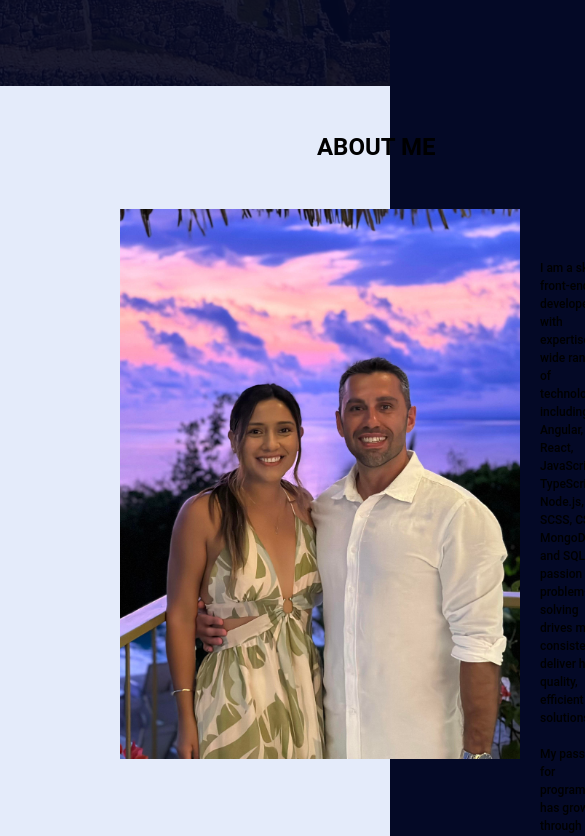
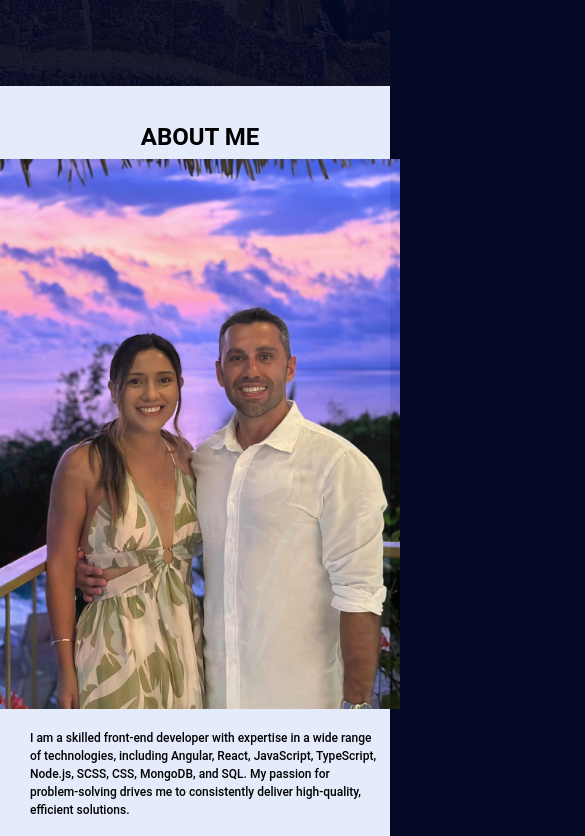
Before and after one commit to lancesparks/lancesparks.github.io, a React (Vite) app: page / in a window 390 px wide. Shown: the part 758-1594 px from the top of the page, 585 px wide, since content can reach past the window. Built offline with nearby package versions, Linux system fonts and the light colour scheme.

Commit message:
make more responsive

```diff
--- a/src/components/About/About.module.css
+++ b/src/components/About/About.module.css
@@ -1,7 +1,7 @@
 .about {
-  padding: 5rem 10rem;
+  /* padding: 5rem 10rem; */
   display: grid;
-
+  padding-top: 2rem;
   background-color: var(--lineslight);
   min-height: 100vh;
   color: var(--linesDark);
@@ -26,10 +26,15 @@ p {
 
 .aboutMe {
   display: flex;
+  flex-direction: column;
   justify-content: center;
-  justify-self: center;
-  width: 50%;
-  margin: 5rem 2rem;
+  margin: 2rem 0rem;
+  align-items: center;
+  margin: 0 auto;
+}
+
+.aboutMeText {
+  padding: 2rem;
 }
 
 .images {
@@ -45,3 +50,22 @@ p {
   height: auto;
   margin-right: 2rem;
 }
+
+h1 {
+  margin-top: 2rem;
+  margin-bottom: 1rem;
+}
+
+@media (min-width: 1024px) {
+  .aboutMe {
+    display: flex;
+    flex-direction: row;
+    width: 75%;
+    justify-content: center;
+    align-items: start;
+  }
+
+  .about {
+    padding: 5rem 10rem;
+  }
+}
--- a/src/components/About/About.tsx
+++ b/src/components/About/About.tsx
@@ -28,7 +28,7 @@ const About = ({ activeSection }: AboutProps) => {
               </Carousel>
             </span>
 
-            <p className={`${classes.aboutMe} headingSmall`}>
+            <p className={`${classes.aboutMeText} headingSmall`}>
               I am a skilled front-end developer with expertise in a wide range
               of technologies, including Angular, React, JavaScript, TypeScript,
               Node.js, SCSS, CSS, MongoDB, and SQL. My passion for
--- a/src/components/Contact/Contact.module.css
+++ b/src/components/Contact/Contact.module.css
@@ -1,6 +1,6 @@
 .contact {
   display: grid;
-  grid-template-columns: 1fr 2fr;
+  grid-template-columns: 1fr 1fr;
 
   height: 100vh;
   background-color: var(--darkblue);
@@ -13,6 +13,7 @@
 
 .contactLeftImg {
   height: 100%;
+  object-fit: cover;
 }
 
 .contactLeftOverlay {
@@ -26,7 +27,7 @@
 
 .contactRight {
   display: grid;
-  padding: 5rem 10rem;
+  padding: 5rem 2rem;
 }
 
 .contactForm {
@@ -60,6 +61,7 @@
 
 .myContact {
   display: flex;
+  flex-direction: column;
 }
 
 .myContactSectionHeader {
@@ -71,10 +73,6 @@
 .myContactSection {
   display: flex;
   align-items: center;
-}
-
-.myContactSection:not(:first-child) {
-  margin-left: 2rem;
 }
 
 .myContactSectionIcon {
@@ -130,3 +128,18 @@ p,
 input {
   font-family: "Roboto", "Helvetica", "Arial", sans-serif;
 }
+
+@media (min-width: 1024px) {
+  .myContact {
+    display: flex;
+    flex-direction: row;
+  }
+  .myContactSection:not(:first-child) {
+    margin-left: 2rem;
+  }
+
+  .contact {
+    display: grid;
+    grid-template-columns: 1fr 2fr;
+  }
+}
--- a/src/components/TimeLine/Timeline.module.css
+++ b/src/components/TimeLine/Timeline.module.css
@@ -4,4 +4,5 @@
   flex-direction: column;
   align-items: center;
   width: 100%;
+  margin-bottom: 2rem;
 }
```
